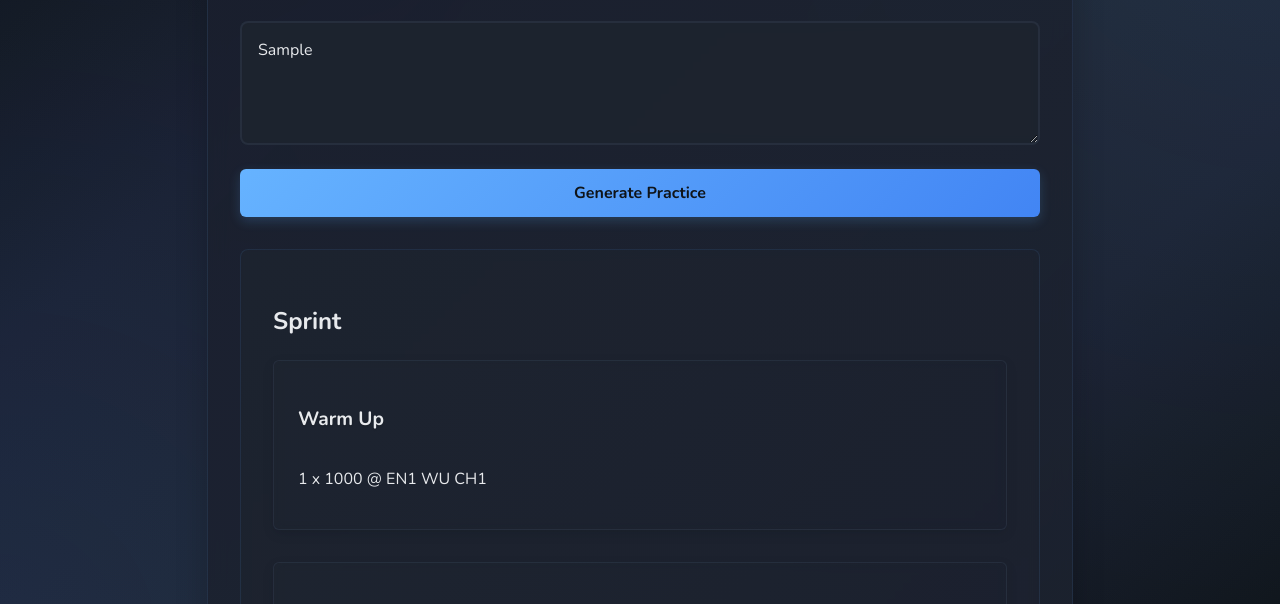
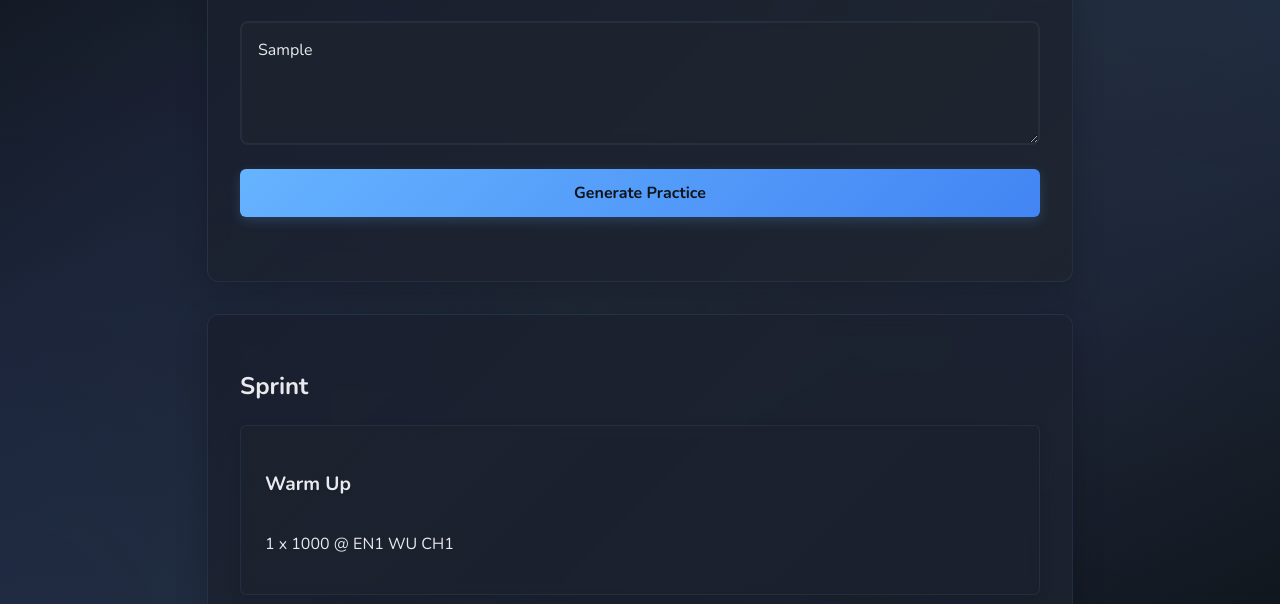
Before and after one commit to chrissouk/PracticeFlow, a website: page index.html in a window 1280 px wide. Both pictures are taken after typing "Sample" into the empty fields and a click on the button "Generate Practice". Shown: the part 159-763 px from the top of the page. Drawn offline with nearby package versions, Linux system fonts and the light colour scheme.

Commit message:
Working output html formatting for bad generation

```diff
--- a/index.html
+++ b/index.html
@@ -22,8 +22,9 @@
             <textarea id="input" rows="4" placeholder="Practice title..."></textarea>
             <button onclick="generatePractice()">Generate Practice</button>
         </div>
-        <div id="output"></div>
     </div>
+    <div id="output"></div>
+
     <script>
         function parseWorkout(input) {
             console.log("Parsing workout...")
@@ -80,6 +81,7 @@
                     case 'SETID':
                         if (currentSet) {
                             workout.sets.push(currentSet)
+                            lastExerciseID = 0
                         }
                         currentSet = {
                             id: tokens[++i] || (++lastSetID).toString(),
@@ -100,14 +102,14 @@
                         }
                         break;
                     case 'EXERCISEID':
-                        if (tokens[i+1] == "0" && !currentSet) {  // if first exercise
-                            if (lastExerciseID > 0) { workout.sets.push(currentSet); }
+                        if (lastExerciseID == -1 && !currentSet) {  // if first exercise
                             currentSet = {
                                 id: (++lastSetID).toString(),
                                 title: 'Untitled Set',
                                 rounds: 1,
                                 exercises: []
                             };
+                            workout.sets.push(currentSet)
                             // lastSetID = parseInt(currentSet.id)
                         }
                         if (currentSet) {
@@ -152,12 +154,14 @@
             }
 
             // Push final exercise and set if they exist
-            if (currentExercise && currentSet) {
-                currentSet.exercises.push(currentExercise);
-            }
-            if (currentSet) {
-                workout.sets.push(currentSet);
-            }
+            // if (currentExercise && currentSet) {
+            //     console.log(currentSet.exercises)
+            //     console.log(currentExercise)
+            //     // currentSet.exercises.push(currentExercise);
+            // }
+            // if (currentSet) {
+            //     workout.sets.push(currentSet);
+            // }
 
             // console.log(workout.sets)
             return workout;
@@ -200,11 +204,16 @@
                 // const data = await response.json();
                 // if (data.success) {
                     // console.log("Recieved data: " + data)
+                    // server data
                     // const workout = parseWorkout(data.practice);
+                    // perfect generation test
                     const workout = parseWorkout("PRACTICETITLE Sprint SETID 0 SETTITLE Warm Up SETROUNDS 1 EXERCISEID 0 EXERCISEREPS  1  EXERCISEDISTANCE  1000  EXERCISEENERGY  EN1  EXERCISETYPE  WU EXERCISESTROKE CH1 SETID 1 SETTITLE Drills SETROUNDS 4 EXERCISEID 0 EXERCISEREPS 3 EXERCISEDISTANCE 75 EXERCISEENERGY EN1 EXERCISETYPE D EXERCISESTROKE CH1 EXERCISEID 1 EXERCISEREPS 3 EXERCISEDISTANCE 25 EXERCISEENERGY EN3 EXERCISETYPE S EXERCISESTROKE CH1 SETID 2 SETTITLE Resistance SETROUNDS 4 EXERCISEID 0 EXERCISEREPS 4 EXERCISEDISTANCE 25 EXERCISEENERGY EN3 EXERCISETYPE S EXERCISESTROKE CH1 EXERCISEID 1 EXERCISEREPS 3 EXERCISEDISTANCE 50 EXERCISEENERGY EN3 EXERCISETYPE S EXERCISESTROKE CH1 SETID 3 SETTITLE Start Work SETROUNDS 1 EXERCISEID 0 EXERCISEREPS 8 EXERCISEDISTANCE 25 EXERCISEENERGY EN1 EXERCISETYPE S EXERCISESTROKE  CH1  SETID  4  SETTITLE  Front  End  Speed  SETROUNDS  3  EXERCISEID  0 EXERCISEREPS 1 EXERCISEDISTANCE 50 EXERCISEENERGY SP1 EXERCISETYPE S EXERCISESTROKE CH1 EXERCISEID 1 EXERCISEREPS 2 EXERCISEDISTANCE 100 EXERCISEENERGY EN1 EXERCISETYPE S EXERCISESTROKE CH1 EXERCISEID 2 EXERCISEREPS 1 EXERCISEDISTANCE 50 EXERCISEENERGY SP3 EXERCISETYPE S EXERCISESTROKE CH1 EXERCISEID 3 EXERCISEREPS 1 EXERCISEDISTANCE 200 EXERCISEENERGY REC EXERCISETYPE S EXERCISESTROKE CH1 SETID 5 SETTITLE Untitled SETROUNDS 1 EXERCISEID 0 EXERCISEREPS 1 EXERCISEDISTANCE 300 EXERCISEENERGY EN1 EXERCISETYPE S EXERCISESTROKE CH1")
+                    // bad generation test
+                    // const workout = parseWorkout("EXERCISESTROKE CH1 EXERCISEID 2 EXERCISEREPS 2 EXERCISEDISTANCE 200 EXERCISEENERGY EN1 EXERCISETYPE S EXERCISESTROKE CH1 EXERCISEID 3 EXERCISEREPS 2 EXERCISEDISTANCE 150 EXERCISEENERGY EN2 EX")
+
 
                     const outputHtml = `
-                        <div class="practice-container">
+                        <div class="container">
                             <h2 class="practice-title">${workout.title}</h2>
                             ${workout.sets.map(set => `
                                 <div class="practice-set">
```
